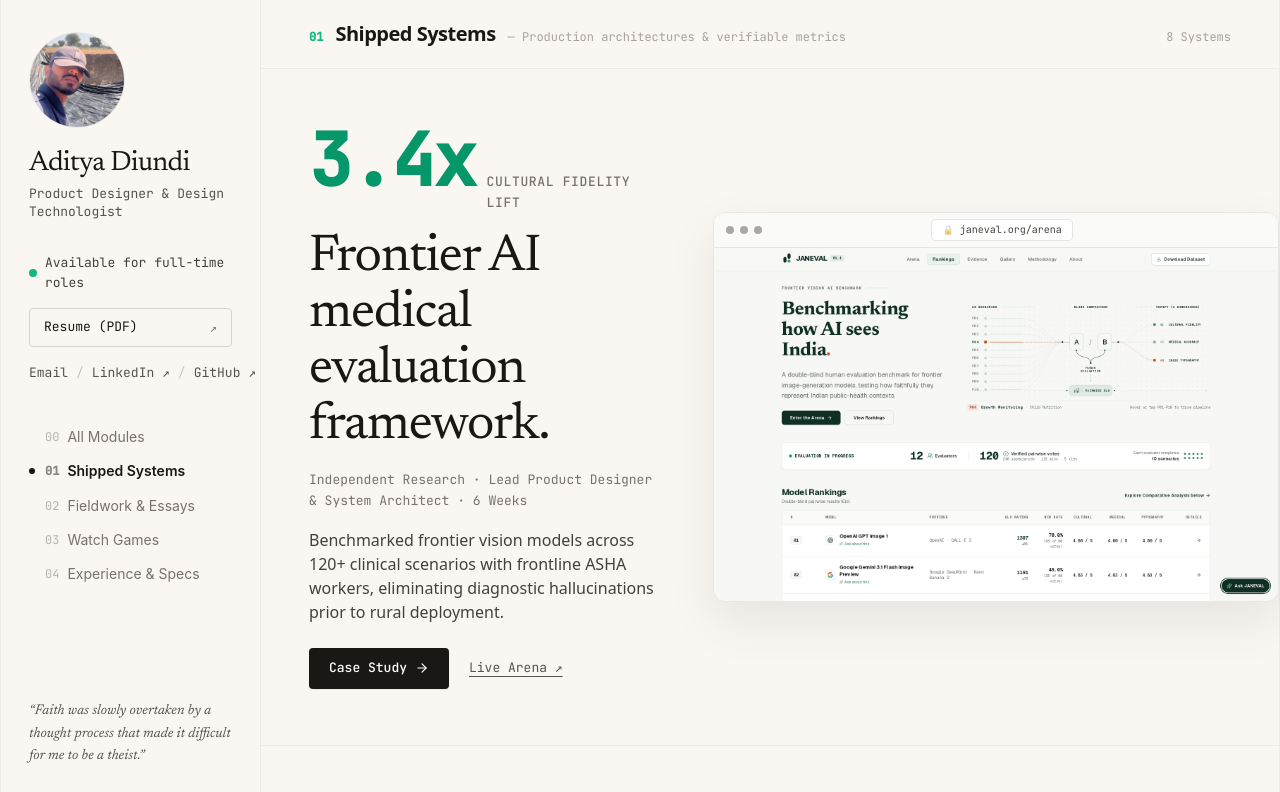
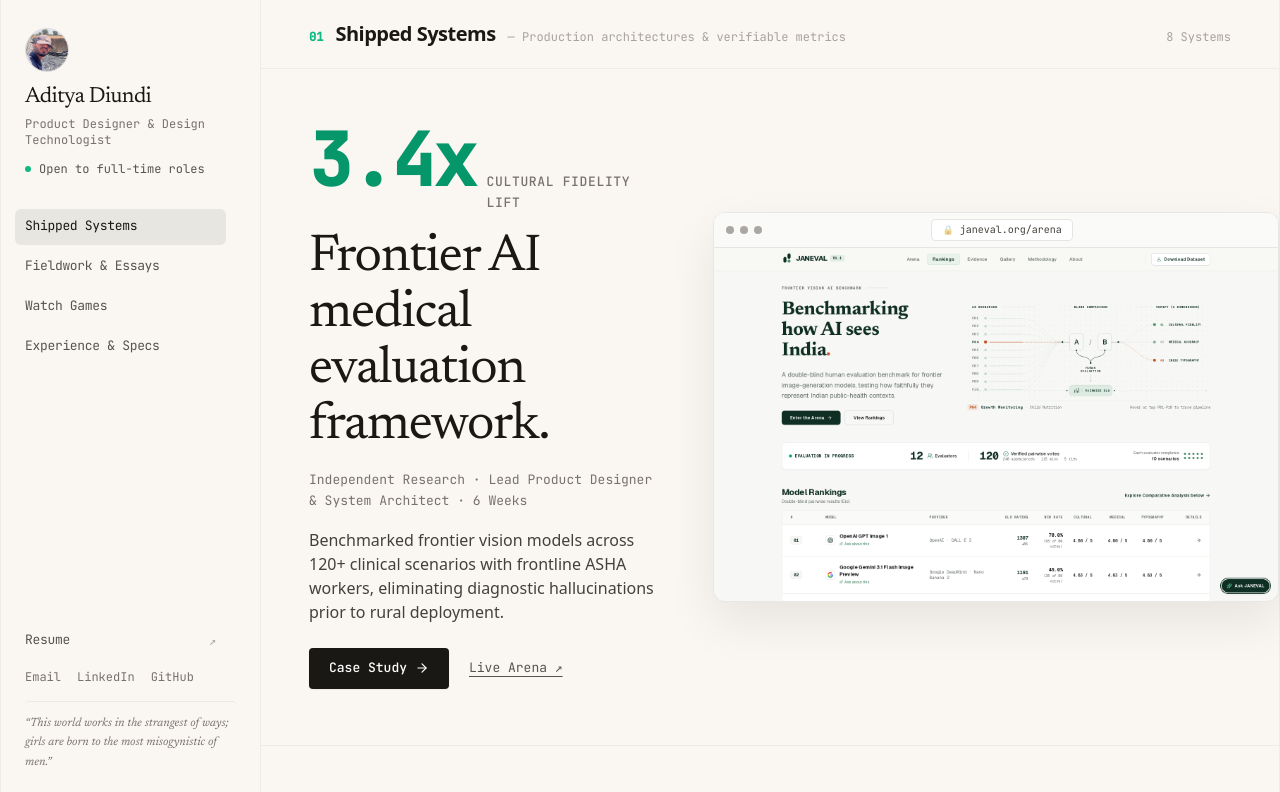
Before and after one commit to AdityaDiundi/adityaos, a Next.js app: page / in a window 1280 px wide. Shown: the top 792 px of the page. Built offline with nearby package versions, Linux system fonts and the light colour scheme; a web font is replaced by a local one.

Commit message:
feat(portfolio): Zen-inspired minimal 3-zone vertical sidebar with single left edge

```diff
--- a/components/Portfolio/PortfolioSidebar.tsx
+++ b/components/Portfolio/PortfolioSidebar.tsx
@@ -1,6 +1,6 @@
 "use client";
 
-import React, { useState, useEffect, useRef } from "react";
+import React, { useState, useEffect, useRef, useCallback } from "react";
 import Image from "next/image";
 import { useThemeStore, OSThemeId } from "@/store/themeStore";
 import { WRITING_LINES } from "./poetryData";
@@ -22,8 +22,49 @@ export function PortfolioSidebar({
   const { currentThemeId, setTheme, activeTheme } = useThemeStore();
   const isDark = activeTheme.isDark;
 
-  // Single writing line at the bottom - picked at random on page load
-  const [writingLine, setWritingLine] = useState<string>(WRITING_LINES[0]);
+  // Rotating quote in sidebar (same calm crossfade / click rotation as desktop quote)
+  const [quoteIndex, setQuoteIndex] = useState<number>(() =>
+    Math.floor(Math.random() * WRITING_LINES.length)
+  );
+  const [isQuoteFading, setIsQuoteFading] = useState<boolean>(false);
+  const [isQuoteHovered, setIsQuoteHovered] = useState<boolean>(false);
+  const [reducedMotion, setReducedMotion] = useState<boolean>(false);
+  const navListRef = useRef<HTMLElement>(null);
+
+  // Check prefers-reduced-motion
+  useEffect(() => {
+    if (typeof window === "undefined") return;
+    const mq = window.matchMedia("(prefers-reduced-motion: reduce)");
+    setReducedMotion(mq.matches);
+    const handler = (e: MediaQueryListEvent) => setReducedMotion(e.matches);
+    mq.addEventListener("change", handler);
+    return () => mq.removeEventListener("change", handler);
+  }, []);
+
+  // Rotate quote with calm crossfade or instant swap
+  const rotateQuote = useCallback(() => {
+    if (WRITING_LINES.length <= 1) return;
+    if (reducedMotion) {
+      setQuoteIndex((prev) => (prev + 1) % WRITING_LINES.length);
+      return;
+    }
+    setIsQuoteFading(true);
+    setTimeout(() => {
+      setQuoteIndex((prev) => (prev + 1) % WRITING_LINES.length);
+      setTimeout(() => {
+        setIsQuoteFading(false);
+      }, 40);
+    }, 200);
+  }, [reducedMotion]);
+
+  // Auto-rotate quote every 20s, pause on hover
+  useEffect(() => {
+    if (reducedMotion || isQuoteHovered || WRITING_LINES.length <= 1) return;
+    const timer = setInterval(rotateQuote, 20000);
+    return () => clearInterval(timer);
+  }, [reducedMotion, isQuoteHovered, rotateQuote]);
+
+  const activeQuoteText = WRITING_LINES[quoteIndex] || WRITING_LINES[0];
 
   // Command Palette State (Cmd+K or '/')
   const [isPaletteOpen, setIsPaletteOpen] = useState(false);
@@ -34,11 +75,6 @@ export function PortfolioSidebar({
   ]);
   const paletteInputRef = useRef<HTMLInputElement>(null);
 
-  useEffect(() => {
-    const idx = Math.floor(Math.random() * WRITING_LINES.length);
-    setWritingLine(WRITING_LINES[idx]);
-  }, []);
-
   const handleCopyEmail = (e: React.MouseEvent) => {
     e.preventDefault();
     navigator.clipboard.writeText("aditya15124@iiitd.ac.in");
@@ -46,14 +82,31 @@ export function PortfolioSidebar({
     setTimeout(() => setCopiedEmail(false), 2200);
   };
 
-  // 5 Modules: simple list without counts or project expansions
+  // 4 Modules: No "All Modules", no 00-04 prefix numbers, labels only
   const modules = [
-    { id: "all", prefix: "00", label: "All Modules" },
-    { id: "work", prefix: "01", label: "Shipped Systems" },
-    { id: "essays", prefix: "02", label: "Fieldwork & Essays" },
-    { id: "youtube", prefix: "03", label: "Watch Games" },
-    { id: "resume", prefix: "04", label: "Experience & Specs" },
+    { id: "work", label: "Shipped Systems" },
+    { id: "essays", label: "Fieldwork & Essays" },
+    { id: "youtube", label: "Watch Games" },
+    { id: "resume", label: "Experience & Specs" },
   ];
+
+  // Keyboard navigation for navigation rows (ArrowUp, ArrowDown, Enter)
+  const handleNavKeyDown = (e: React.KeyboardEvent, index: number) => {
+    if (e.key === "ArrowDown") {
+      e.preventDefault();
+      const nextIdx = (index + 1) % modules.length;
+      const btns = navListRef.current?.querySelectorAll("button");
+      btns?.[nextIdx]?.focus();
+    } else if (e.key === "ArrowUp") {
+      e.preventDefault();
+      const prevIdx = (index - 1 + modules.length) % modules.length;
+      const btns = navListRef.current?.querySelectorAll("button");
+      btns?.[prevIdx]?.focus();
+    } else if (e.key === "Enter" || e.key === " ") {
+      e.preventDefault();
+      onSelectFilter(modules[index].id);
+    }
+  };
 
   // Scroll-Spy: determine active module
   useEffect(() => {
@@ -192,7 +245,7 @@ export function PortfolioSidebar({
         }
 
         const foundModule = modules.find(
-          (m) => m.id === arg || m.prefix === arg || m.label.toLowerCase().includes(arg)
+          (m) => m.id === arg || m.label.toLowerCase().includes(arg)
         );
 
         if (foundModule) {
@@ -309,22 +362,21 @@ export function PortfolioSidebar({
       </header>
 
       {/* ========================================================================= */}
-      {/* 2. Desktop Left Pane (Exactly 4 Things with generous spacing) */}
+      {/* 2. Desktop Left Pane (Zen-inspired minimal 3 zones, single left edge)      */}
       {/* ========================================================================= */}
       <aside
-        className={`hidden lg:flex w-[260px] flex-shrink-0 sticky top-0 self-start h-screen max-h-screen border-r px-7 py-8 flex-col justify-between z-30 transition-colors ${
+        className={`hidden lg:flex w-[260px] flex-shrink-0 sticky top-0 self-start h-screen max-h-screen border-r px-6 py-7 flex-col justify-between z-30 transition-colors select-none ${
           isDark
             ? "bg-[#0E1015] border-zinc-800/60 text-zinc-100"
             : "bg-[#FAF7F2] border-stone-200/60 text-[#1A1814]"
         }`}
       >
-        {/* Top Group: 1. Portrait + Name + Role */}
-        <div className="space-y-8">
         {/* ===================================================================== */}
-          {/* ITEM 1: Portrait (96px, rounded), Name (display serif 28px), Role (13px mono) */}
+        {/* ZONE 1: TOP (Identity)                                                */}
         {/* ===================================================================== */}
-          <div>
-            <div className="relative w-24 h-24 rounded-full overflow-hidden border border-stone-200/80 dark:border-zinc-700/80 mb-5">
+        <div className="flex flex-col">
+          {/* Small 44px Avatar */}
+          <div className="relative w-11 h-11 rounded-full overflow-hidden border border-stone-300/80 dark:border-zinc-700/80 shrink-0">
             <Image
               src="/aditya_avatar_sq.jpg"
               alt="Aditya Diundi"
@@ -334,47 +386,84 @@ export function PortfolioSidebar({
             />
           </div>
 
-            <h1 className="font-serif text-[28px] font-normal leading-[1.1] tracking-tight text-[#1A1814] dark:text-[#F4F4F5]">
+          {/* Name in Serif */}
+          <h1 className="font-serif text-[22px] font-normal leading-tight tracking-tight text-[#1A1814] dark:text-[#F4F4F5] mt-3">
             Aditya Diundi
           </h1>
 
-            <p className="text-[13px] font-mono text-stone-600 dark:text-zinc-400 mt-1.5 leading-snug">
+          {/* Role in Mono */}
+          <p className="text-xs font-mono text-stone-500 dark:text-zinc-400 mt-1 leading-snug">
             Product Designer &amp; Design Technologist
           </p>
+
+          {/* Availability Line: Green dot + Open to full-time roles */}
+          <div className="flex items-center text-xs font-mono text-stone-600 dark:text-zinc-400 mt-3">
+            <span className="w-1.5 h-1.5 rounded-full bg-emerald-500 mr-2 shrink-0 animate-pulse" />
+            <span>Open to full-time roles</span>
+          </div>
         </div>
 
         {/* ===================================================================== */}
-          {/* ITEM 2: Availability line (green dot, no pill) + Outlined Resume + Plain text links */}
+        {/* ZONE 2: MIDDLE (Navigation)                                           */}
         {/* ===================================================================== */}
-          <div className="space-y-3.5">
-            {/* Availability with small green dot (no pill container) */}
-            <div className="flex items-center text-[13px] font-mono text-stone-700 dark:text-zinc-300">
-              <span className="w-2 h-2 rounded-full bg-emerald-500 mr-2 shrink-0 animate-pulse" />
-              <span>Available for full-time roles</span>
-            </div>
+        <nav
+          ref={navListRef}
+          aria-label="Portfolio sections"
+          className="mt-8 flex flex-col space-y-1"
+        >
+          {modules.map((item, idx) => {
+            const isSelected = effectiveModule === item.id;
+            return (
+              <button
+                key={item.id}
+                type="button"
+                tabIndex={0}
+                onClick={() => onSelectFilter(item.id)}
+                onKeyDown={(e) => handleNavKeyDown(e, idx)}
+                aria-current={isSelected ? "page" : undefined}
+                className={`w-full h-9 -mx-2.5 px-2.5 rounded-md flex items-center text-left font-mono text-[13px] tracking-tight transition-all duration-150 cursor-pointer focus:outline-none focus-visible:ring-1 focus-visible:ring-stone-400 dark:focus-visible:ring-zinc-500 ${
+                  isSelected
+                    ? isDark
+                      ? "bg-white/[0.08] text-zinc-100"
+                      : "bg-black/[0.07] text-[#1A1814]"
+                    : isDark
+                    ? "text-zinc-400 hover:text-zinc-200 hover:bg-white/[0.04]"
+                    : "text-stone-600 hover:text-[#1A1814] hover:bg-black/[0.035]"
+                }`}
+              >
+                <span>{item.label}</span>
+              </button>
+            );
+          })}
+        </nav>
 
-            {/* Outlined Resume button (not filled black) */}
+        {/* ===================================================================== */}
+        {/* ZONE 3: BOTTOM (Utility, pinned to bottom)                             */}
+        {/* ===================================================================== */}
+        <div className="mt-auto pt-8 flex flex-col">
+          {/* Resume: Plain text row matching nav height, slightly muted with end arrow */}
           <a
             href="/Aditya_Diundi_Resume.pdf"
             target="_blank"
             rel="noopener noreferrer"
-              className={`w-full py-2 px-3.5 rounded border text-[13px] font-mono flex items-center justify-between transition-colors ${
+            title="Open Resume PDF in new tab"
+            className={`w-full h-9 -mx-2.5 px-2.5 rounded-md flex items-center justify-between font-mono text-[13px] tracking-tight transition-all duration-150 cursor-pointer focus:outline-none focus-visible:ring-1 focus-visible:ring-stone-400 dark:focus-visible:ring-zinc-500 ${
               isDark
-                  ? "border-zinc-700 text-zinc-200 hover:border-zinc-500 hover:bg-zinc-800/40"
-                  : "border-stone-300 text-[#1A1814] hover:border-stone-500 hover:bg-stone-100/60"
+                ? "text-zinc-400 hover:text-zinc-100 hover:bg-white/[0.04]"
+                : "text-stone-600 hover:text-[#1A1814] hover:bg-black/[0.035]"
             }`}
           >
-              <span>Resume (PDF)</span>
-              <span className="opacity-60 text-xs">↗</span>
+            <span>Resume</span>
+            <span className="opacity-50 text-xs">↗</span>
           </a>
 
-            {/* Email / LinkedIn / GitHub as plain text links */}
-            <div className="flex items-center gap-2 text-[13px] font-mono text-stone-600 dark:text-zinc-400 pt-0.5 whitespace-nowrap">
+          {/* Contact Links: Plain muted text, separated by spacing instead of slashes, no per-link arrows */}
+          <div className="flex items-center gap-4 text-xs font-mono text-stone-500 dark:text-zinc-400 mt-2.5 whitespace-nowrap">
             <button
               type="button"
               onClick={handleCopyEmail}
-                className={`transition-colors hover:underline cursor-pointer ${
-                  isDark ? "hover:text-white" : "hover:text-[#1A1814]"
+              className={`transition-colors hover:underline underline-offset-4 cursor-pointer ${
+                isDark ? "hover:text-zinc-200" : "hover:text-[#1A1814]"
               }`}
             >
               {copiedEmail ? (
@@ -383,79 +472,52 @@ export function PortfolioSidebar({
                 "Email"
               )}
             </button>
-              <span className="opacity-30">/</span>
             <a
               href="https://www.linkedin.com/in/adityadiundi/"
               target="_blank"
               rel="noopener noreferrer"
-                className={`transition-colors hover:underline ${
-                  isDark ? "hover:text-white" : "hover:text-[#1A1814]"
+              className={`transition-colors hover:underline underline-offset-4 ${
+                isDark ? "hover:text-zinc-200" : "hover:text-[#1A1814]"
               }`}
             >
-                LinkedIn ↗
+              LinkedIn
             </a>
-              <span className="opacity-30">/</span>
             <a
               href="https://github.com/AdityaDiundi"
               target="_blank"
               rel="noopener noreferrer"
-                className={`transition-colors hover:underline ${
-                  isDark ? "hover:text-white" : "hover:text-[#1A1814]"
+              className={`transition-colors hover:underline underline-offset-4 ${
+                isDark ? "hover:text-zinc-200" : "hover:text-[#1A1814]"
               }`}
             >
-                GitHub ↗
+              GitHub
             </a>
           </div>
-          </div>
 
-          {/* ===================================================================== */}
-          {/* ITEM 3: Index of the 5 modules as a simple list, 14px (No counts, no expansion) */}
-          {/* ===================================================================== */}
-          <nav aria-label="Portfolio index" className="space-y-2 pt-2">
-            {modules.map((item) => {
-              const isModuleActive = effectiveModule === item.id;
-              return (
-                <button
-                  key={item.id}
-                  onClick={() => onSelectFilter(item.id)}
-                  aria-current={isModuleActive ? "page" : undefined}
-                  className={`w-full flex items-center text-[14px] transition-colors text-left cursor-pointer py-0.5 ${
-                    isModuleActive
-                      ? isDark
-                        ? "text-white font-medium"
-                        : "text-[#1A1814] font-semibold"
-                      : isDark
-                      ? "text-zinc-500 hover:text-zinc-300"
-                      : "text-stone-500 hover:text-[#1A1814]"
+          {/* Rotating Quote: Muted italic, small, rotating the same way as desktop quote */}
+          <div
+            onClick={rotateQuote}
+            onMouseEnter={() => setIsQuoteHovered(true)}
+            onMouseLeave={() => setIsQuoteHovered(false)}
+            role="button"
+            tabIndex={0}
+            onKeyDown={(e) => {
+              if (e.key === "Enter" || e.key === " ") {
+                e.preventDefault();
+                rotateQuote();
+              }
+            }}
+            title="Click to advance quote"
+            className="mt-4 pt-3 border-t border-black/[0.06] dark:border-white/[0.06] cursor-pointer outline-none focus-visible:ring-1 focus-visible:ring-stone-400 rounded"
+          >
+            <p
+              className={`font-serif italic text-xs leading-relaxed text-stone-500 dark:text-zinc-400 hover:text-stone-700 dark:hover:text-zinc-200 transition-opacity duration-300 ${
+                isQuoteFading ? "opacity-0" : "opacity-100"
               }`}
             >
-                  {/* Small active marker */}
-                  <span
-                    className={`w-1.5 h-1.5 rounded-full mr-2.5 transition-all ${
-                      isModuleActive
-                        ? isDark
-                          ? "bg-white opacity-100"
-                          : "bg-[#1A1814] opacity-100"
-                        : "opacity-0"
-                    }`}
-                  />
-                  <span className="font-mono text-xs opacity-50 mr-2 shrink-0">
-                    {item.prefix}
-                  </span>
-                  <span>{item.label}</span>
-                </button>
-              );
-            })}
-          </nav>
+              &ldquo;{activeQuoteText}&rdquo;
+            </p>
           </div>
-
-        {/* ===================================================================== */}
-        {/* ITEM 4: At the bottom: One line of writing in a serif (14px, authentic Hindi) */}
-        {/* ===================================================================== */}
-        <div className="pt-8">
-          <p className="font-serif italic text-[14px] leading-relaxed text-stone-600 dark:text-stone-400 select-text">
-            &ldquo;{writingLine}&rdquo;
-          </p>
         </div>
       </aside>
 
```
Also changed, not shown: 1 other file (tests, documents, lock files or other folders). Lines whose indentation alone changed are shown as unchanged.
